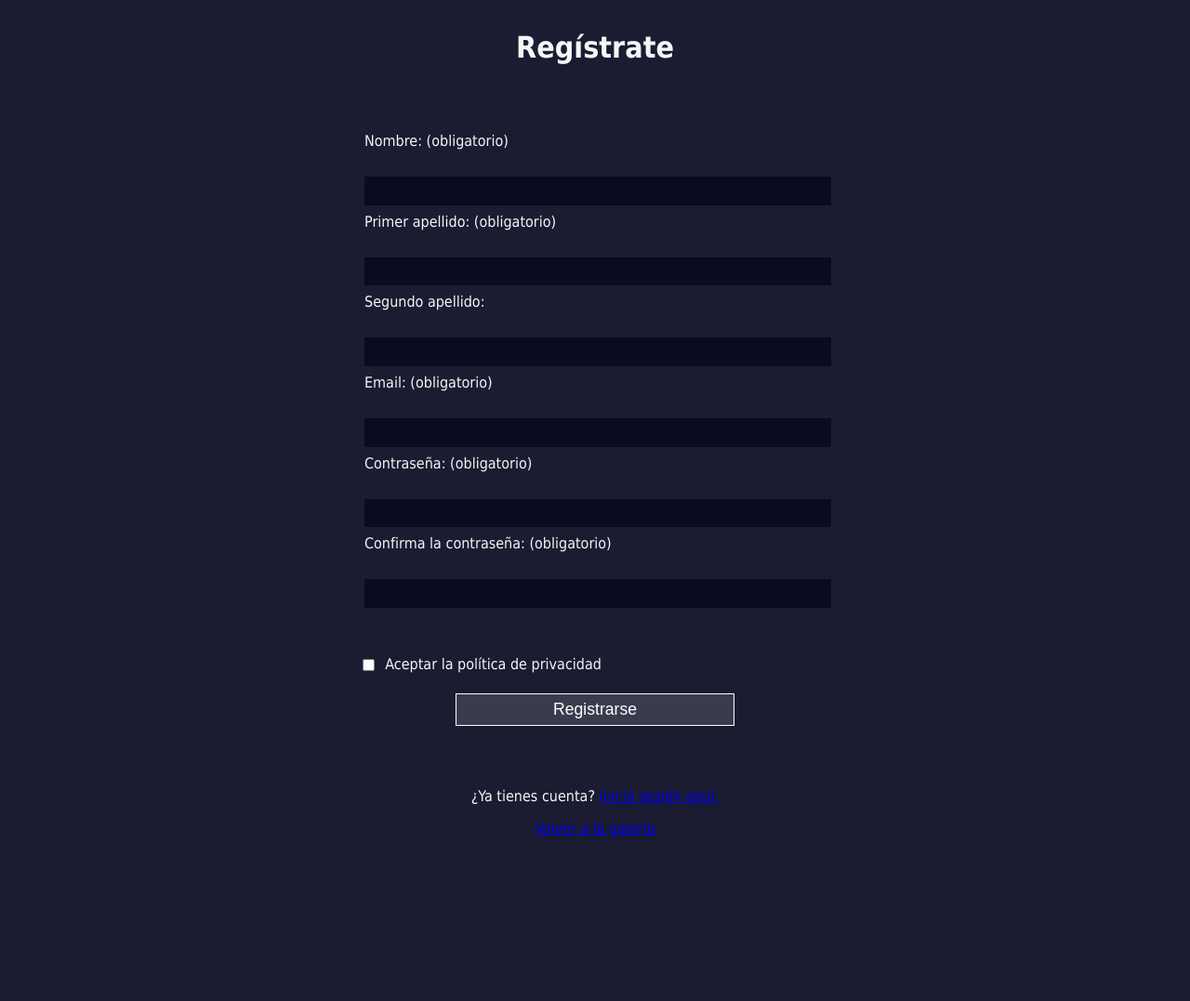
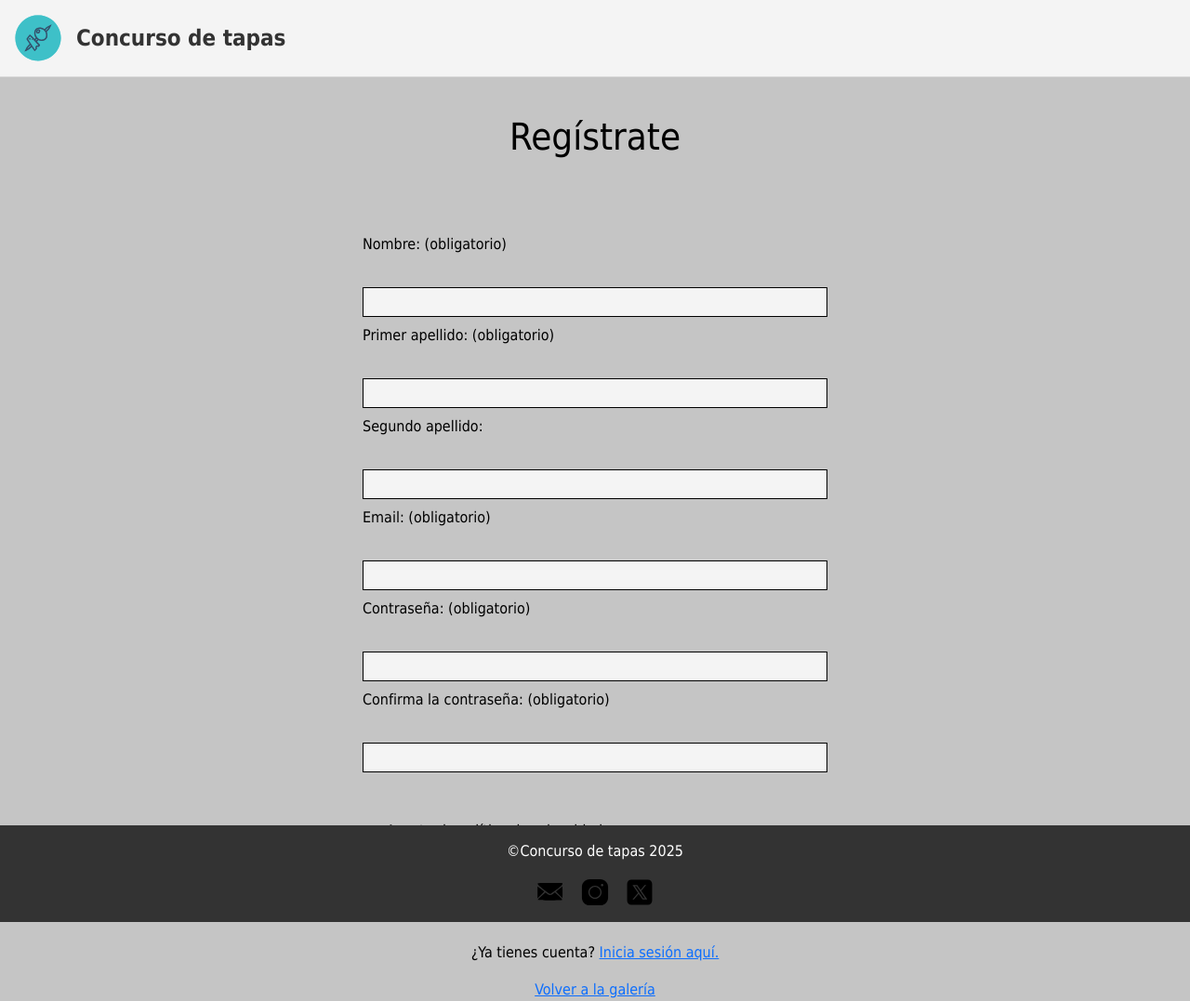
Before and after one commit to jflorc01/galeriaDOM, a PHP site: page /registro.html in a window 1280 px wide. Shown: the whole page at 93% size. Before the commit the page ends 901 px from the top, so only its background shows below. Run offline with PHP 8.4, Linux system fonts and the light colour scheme.

Commit message:
isaac
Footer al final de la página

```diff
--- a/css/galeria.css
+++ b/css/galeria.css
@@ -133,7 +133,3 @@ body {
     width: 32px;
     height: 32px;
   }
-
-.checkFiltrar:hover{
-  cursor:
-}
--- a/css/login.css
+++ b/css/login.css
@@ -1,12 +1,41 @@
+html {
+  min-height: 100%;
+  position: relative;
+}
 body {
     width: 100%;
     height: 100vh;
     margin: 0;
-    background-color: #1b1b32;
-    color: #f5f6f7;
+    background-color: #c5c5c5;
+    color: black;
     font-family: Tahoma;
     font-size: 16px;
+    margin-bottom: 15%;
   }
+  header {
+    grid-area: header;
+    display: flex;
+    justify-content: space-between;
+    align-items: center;
+    padding: 1rem;
+    background: #f4f4f4;
+    border-bottom: 1px solid #ddd;
+  }
+  header img {
+    max-height: 50px;
+  }
+  .logo {
+    display: flex;
+    align-items: center;
+    gap: 1rem;
+  }
+  .home-link {
+    font-size: 1.5rem;
+    font-weight: bold;
+    color: #333;
+    text-decoration: none;
+  }
+
 
   h1{
     margin: 1em auto;
@@ -41,9 +70,9 @@ body {
     width: 100%;
     min-height: 2em;
 
-    background-color: #0a0a23;
-    border: 1px solid #0a0a23;
-    color: #ffffff;
+    background-color: #f4f4f4;
+    border: 1px solid black;
+    color: black;
   }
 
   .inline {
@@ -59,8 +88,8 @@ body {
     margin: 1em auto;
     height: 2em;
     font-size: 1.1rem;
-    background-color: #3b3b4f;
-    border-color: white;
+    background-color: #f4f4f4;
+    border-color: black;
     min-width: 300px;
   }
 
@@ -80,3 +109,31 @@ body {
   span{
     color: red;
   }
+
+  .btn:hover{
+    background-color: black;
+    color: white
+  }
+
+  footer {
+    grid-area: footer;
+    padding: 1rem;
+    text-align: center;
+    background: #333;
+    color: #fff;
+    position: absolute;
+    bottom: 0;
+    width: 100%;
+  }
+
+  footer div {
+    display: flex;
+    justify-content: center;
+    align-items: center;
+    gap: 1rem;
+  }
+
+  footer .logo {
+    width: 32px;
+    height: 32px;
+  }
--- a/registro.html
+++ b/registro.html
@@ -3,9 +3,16 @@
   <head>
     <meta charset="UTF-8">
     <title>Registro</title>
+    <link rel="stylesheet" href="css/bootstrap.min.css">
     <link rel="stylesheet" href="css/login.css" />
   </head>
   <body>
+    <header>
+      <div class="logo">
+          <a href="index.html" class="home-link"><img src="img/logotipo.svg" alt="Logotipo"></a>
+          <a href="index.html" class="home-link">Concurso de tapas</a>
+      </div>
+    </header>
     <h1>Regístrate</h1>
     <form method="post" action=''>
       <fieldset>
@@ -44,10 +51,20 @@
         <input class="inline" id="terms-and-conditions" type="checkbox" required name="terms-and-conditions" /> Aceptar la política de privacidad
       </label>
       <span id="error-privacidad"></span>
-      <input type="submit" value="Registrarse" id="btnRegistrar" name="btnRegistrar" />
+      <input type="submit" value="Registrarse" id="btnRegistrar" name="btnRegistrar" class="btn" />
     </form>
     <p class="lineaRegistro">¿Ya tienes cuenta? <a href="login.html">Inicia sesión aquí.</a></p>
     <p class="lineaRegistro"><a href="index.html">Volver a la galería</a></p>
     <script src="js/registro.js"></script>
+    <footer>
+      <div>
+          <p>&copy;Concurso de tapas 2025</p>
+      </div>
+      <div>
+          <a href="https://workspace.google.com/intl/es/gmail/"><img src="img/icons8-email-64.svg" alt="email" class="logo"></a>
+          <a href="https://www.instagram.com/"><img src="img/icons8-instagram.svg" alt="instagram" class="logo"></a>
+          <a href="https://x.com/"><img src="img/icons8-twitterx.svg" alt="x" class="logo"></a>
+      </div>
+    </footer>
   </body>
 </html>
```
Also changed, not shown: login.html (+18 -1 lines).
